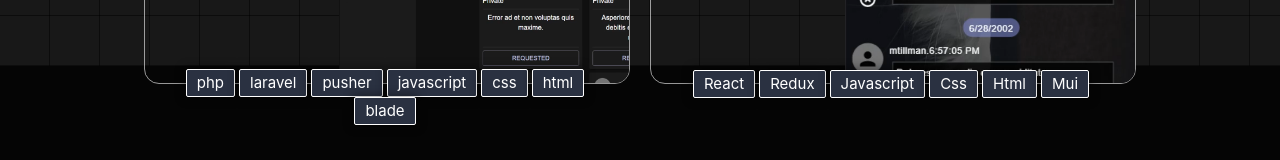
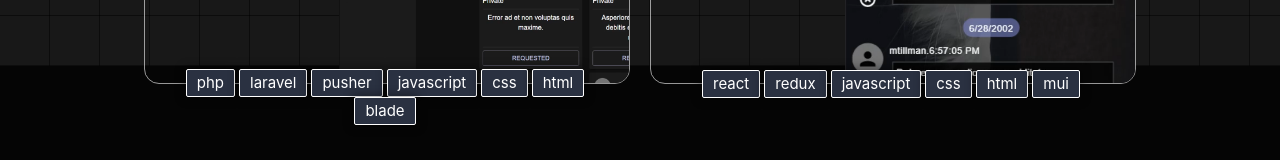
Before and after one commit to moSa963/mosa963.github.io, a Vue app: page / in a window 1280 px wide. Shown: the part 734-894 px from the top of the page. Built offline with nearby package versions, Linux system fonts and the light colour scheme.

Commit message:
Fix technologies in projects data

```diff
--- a/src/data/projects.ts
+++ b/src/data/projects.ts
@@ -43,12 +43,12 @@ export const projects : Array<ProjectGroupType> = [
                 name: "web frontend",
                 description: "React js frontend app.",
                 technologies: [
-                    "React",
-                    "Redux",
-                    "Javascript",
-                    "Css",
-                    "Html",
-                    "Mui",
+                    "react",
+                    "redux",
+                    "javascript",
+                    "css",
+                    "html",
+                    "mui",
                 ],
                 images: [
                     "./images/chatroom/chatroom5.png",
@@ -85,11 +85,11 @@ export const projects : Array<ProjectGroupType> = [
                 name: "web frontend",
                 description: "React js frontend app.",
                 technologies: [
-                    "React",
-                    "Javascript",
-                    "Css",
-                    "Html",
-                    "Mui",
+                    "react",
+                    "javascript",
+                    "css",
+                    "html",
+                    "mui",
                 ],
                 images: [
                     "./images/mystorage/mystorage5.png",
@@ -185,10 +185,10 @@ export const projects : Array<ProjectGroupType> = [
                 description: "Next js frontend app.",
                 technologies: [
                     "next js",
-                    "Javascript",
-                    "Css",
-                    "Html",
-                    "Mui",
+                    "javascript",
+                    "css",
+                    "html",
+                    "mui",
                 ],
                 images: [
                     "https://github.com/moSa963/HouseRental/blob/master/preview5.png?raw=true",
@@ -221,8 +221,8 @@ export const projects : Array<ProjectGroupType> = [
                 name: "mobile app",
                 description: "React native frontend app.",
                 technologies: [
-                    "React native",
-                    "Javascript",
+                    "react native",
+                    "javascript",
                 ],
                 images: [
                     "https://github.com/moSa963/MyPhoto-react-native/blob/master/preview2.jpg?raw=true",
@@ -242,7 +242,7 @@ export const projects : Array<ProjectGroupType> = [
                 technologies: [
                     "html",
                     "css",
-                    "Javascript",
+                    "javascript",
                 ],
                 images: [
                     "https://github.com/moSa963/paint/blob/master/preview.png?raw=true",
```
